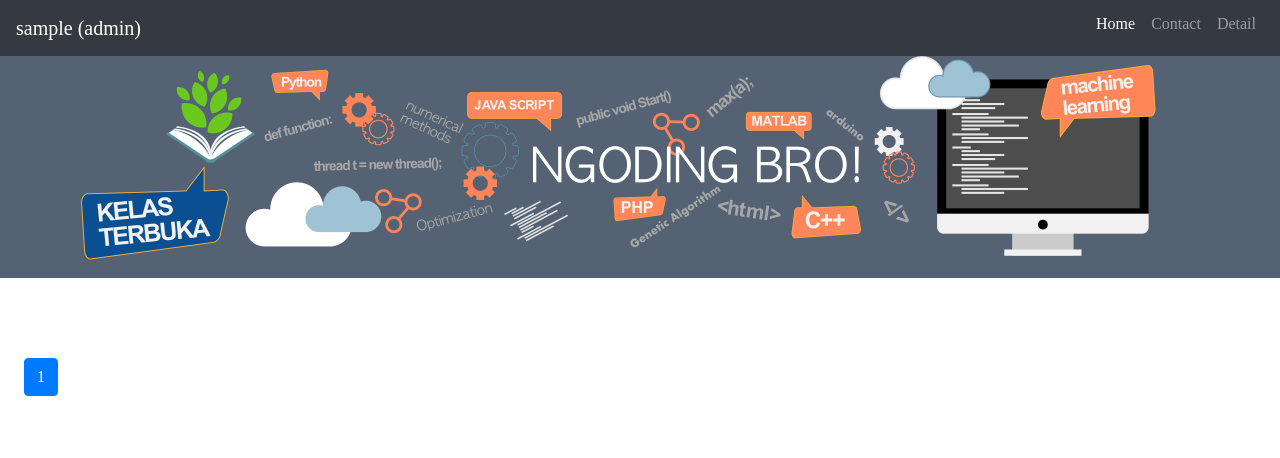
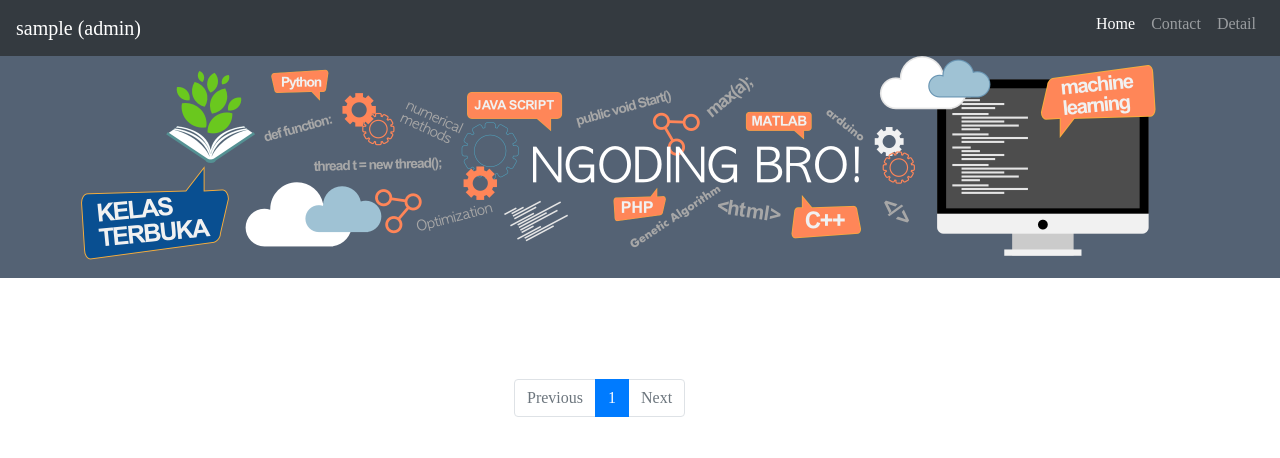
Before and after one commit to harizMunawar/django-training, a Django app: page /home/ in a window 1280 px wide. Shown: the top 458 px of the page. Run offline with Django 3.2, Linux system fonts and the light colour scheme; the visitor is signed in with stand-in values (Sample User, id 1); data that the repository does not hold is empty; parts of the project's set-up code (start-up, migrations or seed data) failed here and were passed over; some libraries are stand-ins or nearby versions.

Commit message:
paginanya udah mantap

```diff
--- a/home/templates/home/index.html
+++ b/home/templates/home/index.html
@@ -31,20 +31,25 @@
             {% endfor %}
         </div>
 
-        <div class="row">
+        <div class="row" style="margin: 1%; margin-left: 38%;">
             <ul class="pagination">
-                {% if pagination.has_previous %}
+                {% if not pagination.has_previous %}
+                    <li class="page-item disabled"><a class="page-link disabled" href="?page=1">Previous</a></li>
+                {% elif pagination.has_previous %}
                     <li class="page-item"><a class="page-link" href="?page={{ pagination.previous_page_number }}">Previous</a></li>
                 {% endif %}
+
                 {% for page_obj in pagination.paginator.page_range  %}
                     {% if pagination.number == page_obj %}
                         <li class="page-item active"><a class="page-link" href="?page={{page_obj}}">{{page_obj}}</a></li>
                     {% else %}
                         <li class="page-item"><a class="page-link" href="?page={{page_obj}}">{{page_obj}}</a></li>
                     {% endif %}
+                {% endfor %}
 
-                {% endfor %}
-                {% if pagination.has_next %}
+                {% if not pagination.has_next %}
+                    <li class="page-item disabled"><a class="page-link disabled" href="?page={{ pagination.paginator.num_pages }}">Next</a></li>
+                {% elif pagination.has_next %}
                     <li class="page-item"><a class="page-link" href="?page={{ pagination.next_page_number }}">Next</a></li>
                 {% endif %}
             </ul>
--- a/home/urls.py
+++ b/home/urls.py
@@ -1,5 +1,8 @@
 from django.urls import path
 from . import views
+from .models import menu
+
+data = menu.objects.all()
 
 urlpatterns = [
     path('', views.index, name='home'),
--- a/home/views.py
+++ b/home/views.py
@@ -1,7 +1,9 @@
 from django.shortcuts import render
 from django.core.paginator import Paginator
+from django.contrib.auth.decorators import login_required
 from .models import menu
 
+@login_required
 def index(request):
     Menu = menu.objects.all()
     paginator = Paginator(Menu, 4)
--- a/mywebsite/settings.py
+++ b/mywebsite/settings.py
@@ -132,3 +132,4 @@
 
 MEDIA_ROOT = os.path.join(BASE_DIR, 'media')
 MEDIA_URL = '/media/'
+LOGIN_URL = '/login/'
--- a/mywebsite/urls.py
+++ b/mywebsite/urls.py
@@ -8,6 +8,6 @@ urlpatterns = [
     path('admin/', admin.site.urls),
     path('', views.index, name="index"),
     path('home/', include('home.urls')),
-    path('login/', include('login.urls')),
+    path('login/', include('login.urls'), name="login"),
     path('signup/', include('signup.urls')),
 ] + static(settings.MEDIA_URL, document_root=settings.MEDIA_ROOT)
```
Also changed, not shown: media/uploads/2020/32/02/20/20/DFDLvl1.png (added).
